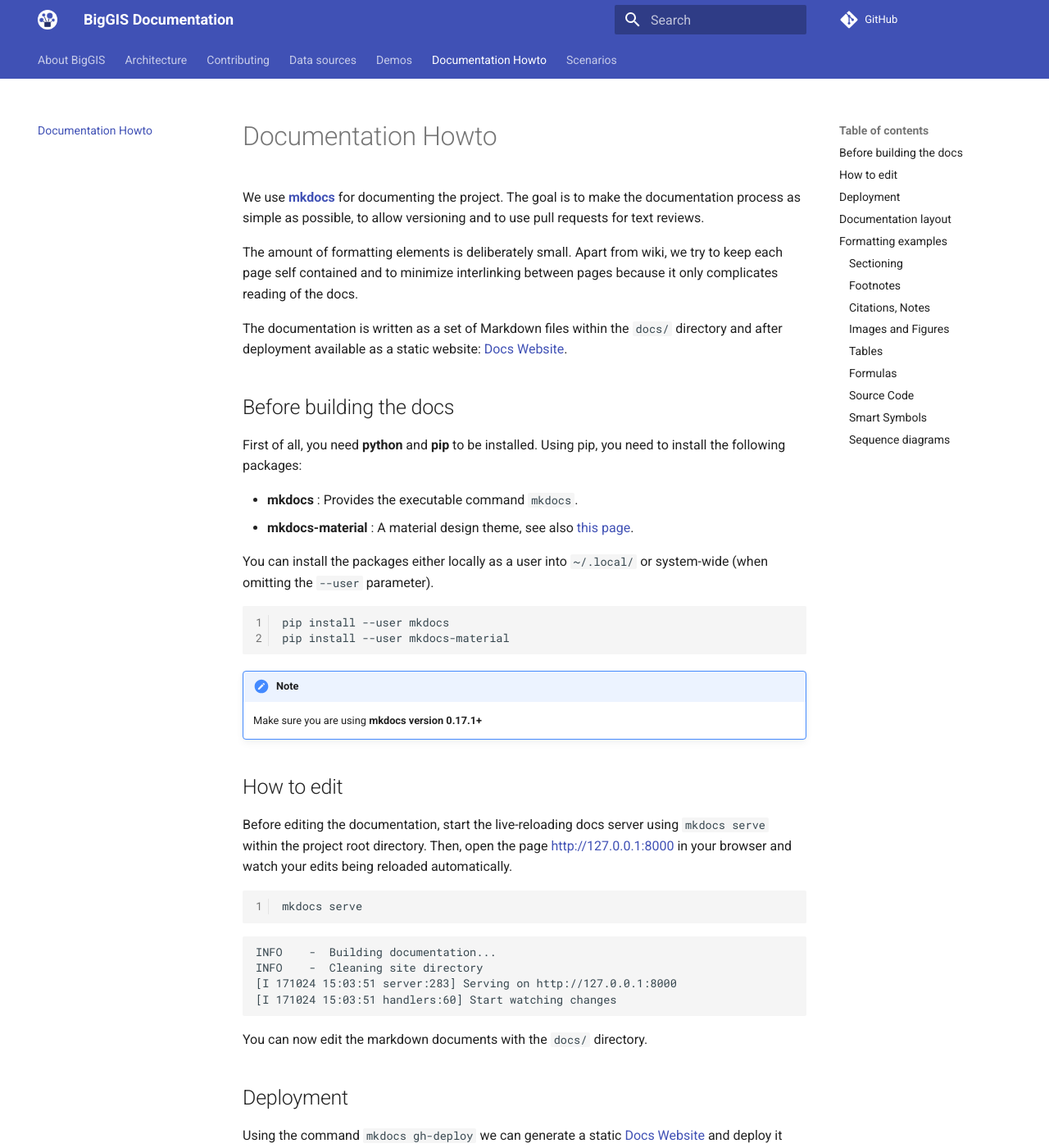
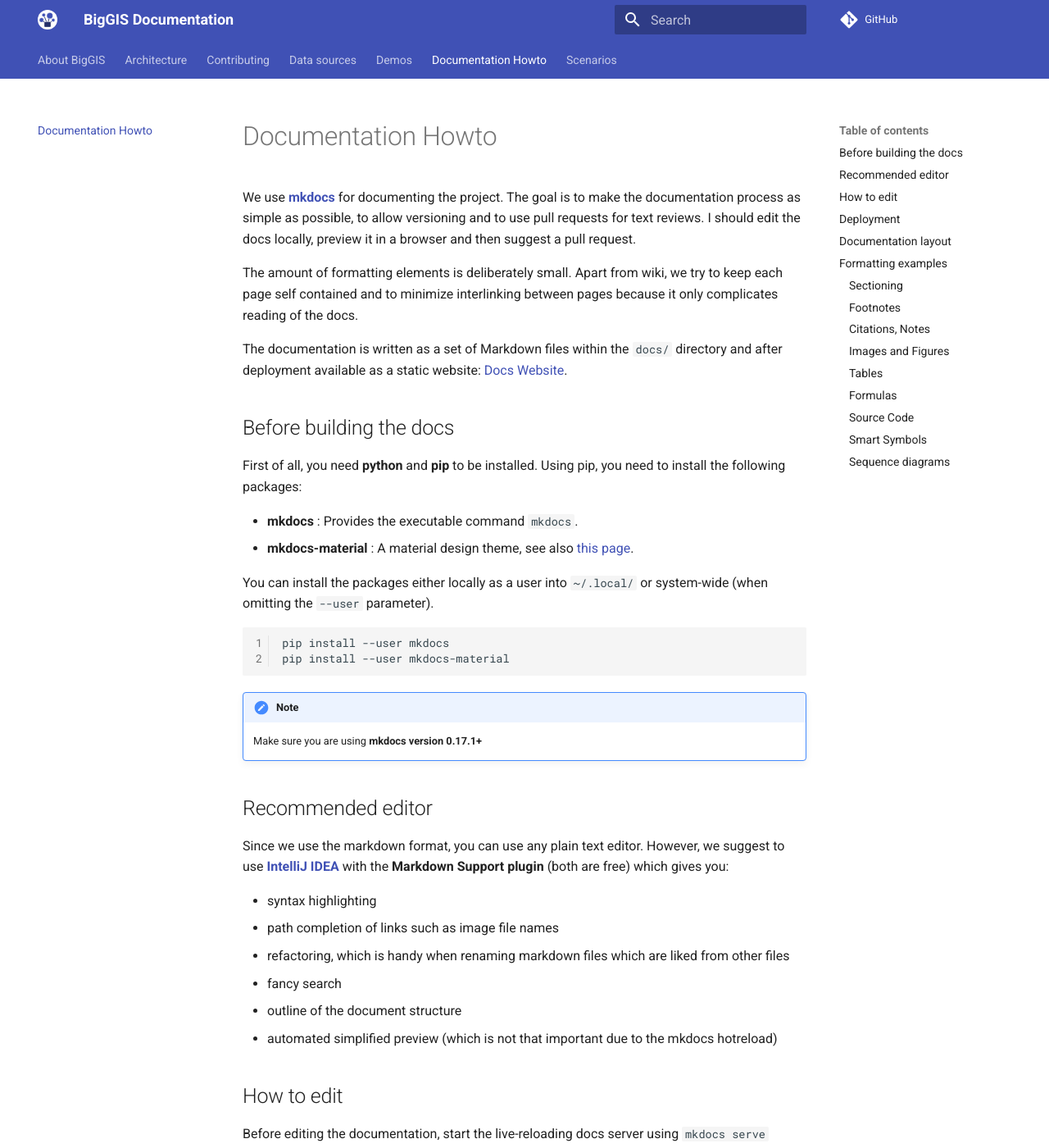
Before and after one commit to biggis-project/biggis-docs, an MkDocs documentation site: the page built from docs/Documentation_Howto.md, in a window 1280 px wide and 1400 px high. Shown: the whole window at 82% size. Built offline with MkDocs 1.6.1 and Material for MkDocs 9.7.7, drawn with Linux system fonts in a browser that asks for light colours; nearby versions of some CDN libraries; formulas are drawn with MathJax 3; a script that is not in the unit is left out; comment, search, counter and statistics services are not loaded; old or Windows-style settings are respelled for this version of MkDocs; some of the changed text lies outside the part shown.

Commit message:
add more info into docs howto

```diff
--- a/docs/Documentation_Howto.md
+++ b/docs/Documentation_Howto.md
@@ -3,11 +3,11 @@
 We use **[mkdocs]** for documenting the project.
 The goal is to make the documentation process as simple as possible,
 to allow versioning and to use pull requests for text reviews.
+I should edit the docs locally, preview it in a browser and then suggest a pull request.
 
 The amount of formatting elements is deliberately small.
 Apart from wiki, we try to keep each page self contained and to minimize
 interlinking between pages because it only complicates reading of the docs.
-
 
 The documentation is written as a set of Markdown files within the `docs/` directory and after deployment
 available as a static website: [Docs Website].
@@ -35,12 +35,25 @@
 !!! note
     Make sure you are using **mkdocs version 0.17.1+**
 
+## Recommended editor
+
+Since we use the markdown format, you can use any plain text editor.
+However, we suggest to use **[IntelliJ IDEA](https://www.jetbrains.com/idea/download)**
+with the **Markdown Support plugin** (both are free) which gives you:
+
+- syntax highlighting
+- path completion of links such as image file names
+- refactoring, which is handy when renaming markdown files which are liked from other files
+- fancy search
+- outline of the document structure
+- automated simplified preview (which is not that important due to the mkdocs hotreload)
+
 ## How to edit
 
 Before editing the documentation, start the live-reloading docs server
 using `mkdocs serve` within the project root directory.
-Then, open the page [http://127.0.0.1:8000](http://127.0.0.1:8000) in your browser and watch your edits being reloaded
-automatically.
+Then, open the page [http://127.0.0.1:8000](http://127.0.0.1:8000) in your
+browser and watch your edits being reloaded automatically.
 
     #!sh
     mkdocs serve
@@ -63,6 +76,12 @@
 !!! note
     The newly deployed version appears after few seconds.
 
+!!! warning
+    This operation is relevant only to the administrators of the `biggis-docs` repository.
+    As a regular contributor, you should only preview your local changes and create
+    a pull request instead of directly deploying the built docs to the gh-pages branch.
+
+
 ## Documentation layout
 
     mkdocs.yml    # The configuration file.
@@ -75,6 +94,10 @@
   - **Level 1** : areas (directories) that appear in the main menu.
   - **Level 2** : pages (markdown files) that appear in the left side bar.
   - **Level 3** : headings (H1, H2, ...) that appear in the table of contents on the right
+
+!!! node
+    Do not use spaces in file names. Replace them with underscores `_`.
+    This allows for easier refactoring because spaces are transformed to `%20` in markdown.
 
 ## Formatting examples
 
@@ -134,6 +157,9 @@
 
 ![Sample image](scenarios/img/scen-disaster.svg)
 
+!!! note
+    When editing a file `path/to/ABC.md`, store all related images in folder `path/to/ABC`.
+    This way, different topics are better encapsulated.
 
 ### Tables
 
```
